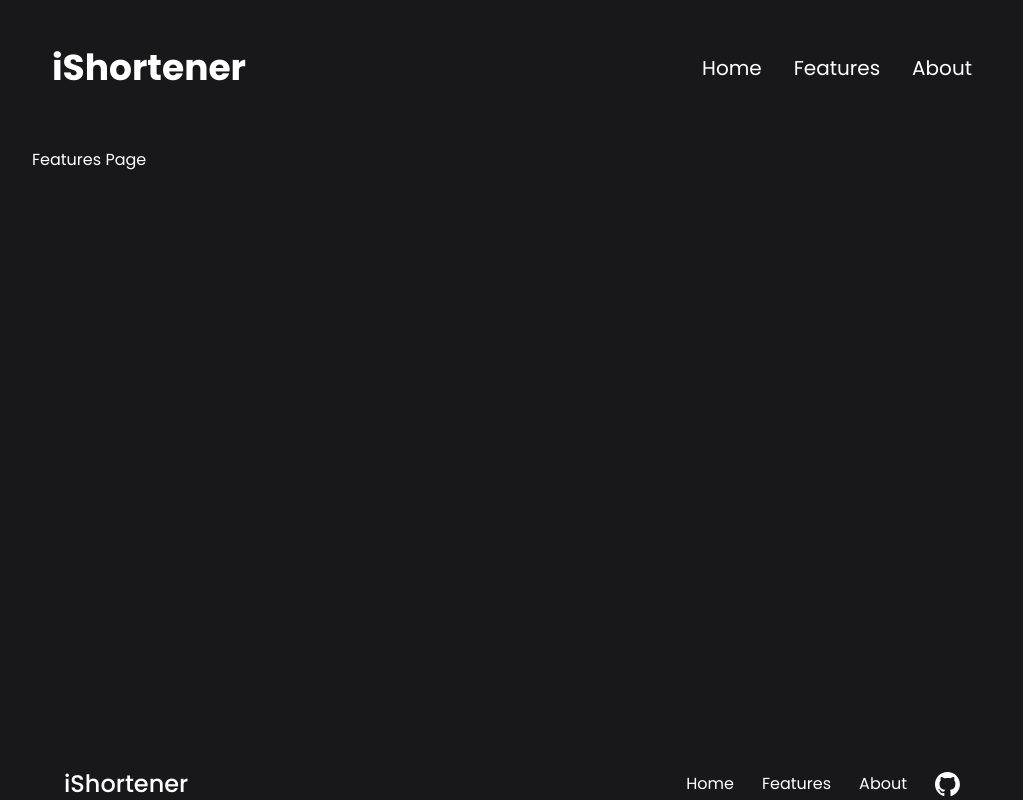
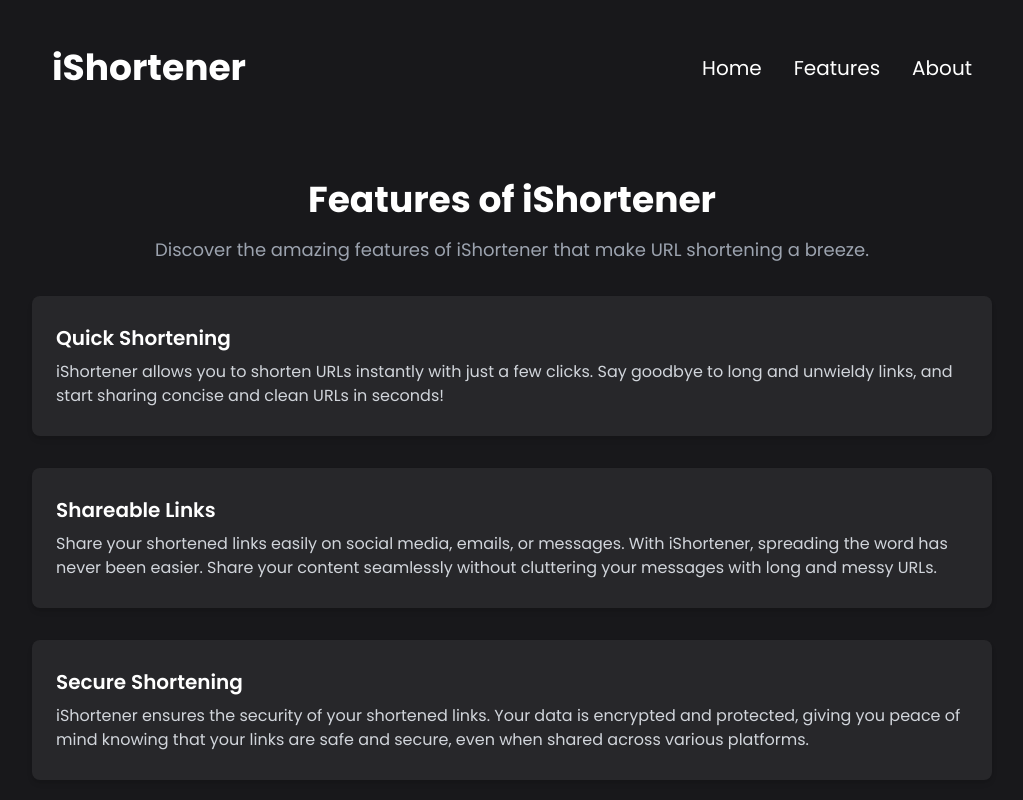
Before and after one commit to arnavnagpurkar/iShortener, a Next.js app: page /features in a window 1280 px wide. Shown: the top 800 px of the page, without its empty margins (128-1151 px from the left). Built offline with nearby package versions, Linux system fonts and the light colour scheme.

Commit message:
Visual Changes, Features Page added

```diff
--- a/app/features/page.js
+++ b/app/features/page.js
@@ -1,15 +1,37 @@
-import React from 'react'
+import FeatureCard from "@/components/FeatureCard";
 
-const Features = () => {
+export default function FeaturesPage() {
   return (
-    <>
-      Features Page
-    </>
-  )
+    <div className="py-8">
+      <div className="container mx-auto">
+        <div className="mx-auto text-center mb-8">
+          <h2 className="text-4xl font-bold my-4 mt-0">
+            Features of iShortener
+          </h2>
+          <p className="text-lg text-gray-400">
+            Discover the amazing features of iShortener that make URL
+            shortening a breeze.
+          </p>
+        </div>
+        <div className="flex flex-wrap justify-center gap-8">
+          <FeatureCard
+            title="Quick Shortening"
+            description="iShortener allows you to shorten URLs instantly with just a few clicks. Say goodbye to long and unwieldy links, and start sharing concise and clean URLs in seconds!"
+          />
+          <FeatureCard
+            title="Shareable Links"
+            description="Share your shortened links easily on social media, emails, or messages. With iShortener, spreading the word has never been easier. Share your content seamlessly without cluttering your messages with long and messy URLs."
+          />
+          <FeatureCard
+            title="Secure Shortening"
+            description="iShortener ensures the security of your shortened links. Your data is encrypted and protected, giving you peace of mind knowing that your links are safe and secure, even when shared across various platforms."
+          />
+          <FeatureCard
+            title="No Registration Required"
+            description="Start shortening links immediately without the hassle of registration. iShortener offers a seamless experience without any sign-up process. Simply paste your link, shorten it, and start sharing right away!"
+          />
+        </div>
+      </div>
+    </div>
+  );
 }
-
-export default Features
-export const metadata = {
-    title: "Features - iShortener | Arnav Nagpurkar",
-    description: "Features Page of iShortner",
-};
--- /dev/null
+++ b/components/FeatureCard.js
@@ -0,0 +1,12 @@
+import React from 'react'
+
+const FeatureCard = ({ title, description }) => {
+    return (
+        <div className="rounded-lg shadow-md bg-zinc-800 py-7 px-6 text-white w-full hover:scale-105 transition-all duration-300 ease-out">
+            <h3 className="text-xl font-semibold mb-2">{title}</h3>
+            <p className="text-gray-300">{description}</p>
+        </div>
+    );
+};
+
+export default FeatureCard
--- a/components/Footer.js
+++ b/components/Footer.js
@@ -25,9 +25,11 @@ const Footer = () => {
         </ul>
       </div>
       <div className="text mt-3 flex justify-between">
-        <div>&copy; Created in 2024 by <Link href="https://github.com/arnavnagpurkar" target="_blank" className="text-blue-500 hover:text-blue-400 transition-all">arnavnagpurkar</Link>
+        <div>&copy; Created in 2024 by&nbsp;
+          <Link href="https://github.com/arnavnagpurkar" target="_blank" className="text-blue-500 hover:text-blue-400 transition-all">
+            arnavnagpurkar
+          </Link>
         </div>
-        <div>|</div>
         <div>
           &copy; iShortener - All Rights Reserved
         </div>
```
